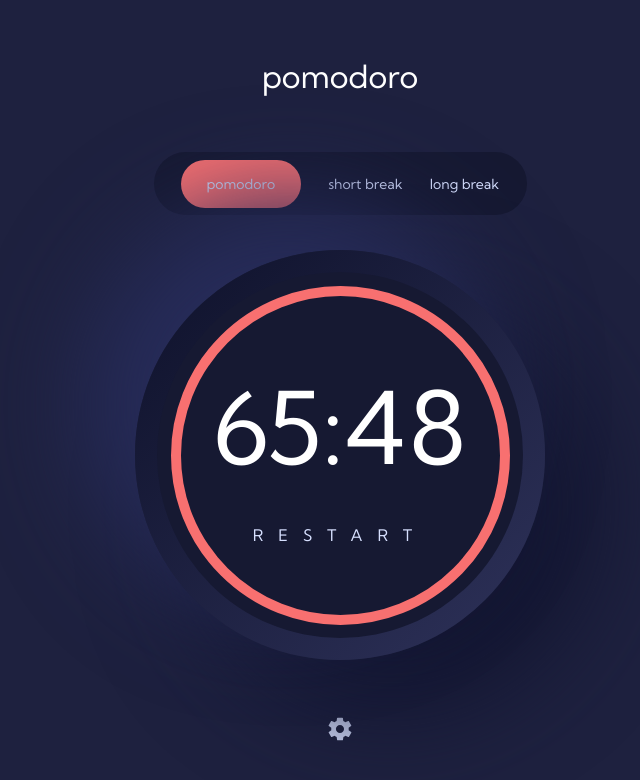
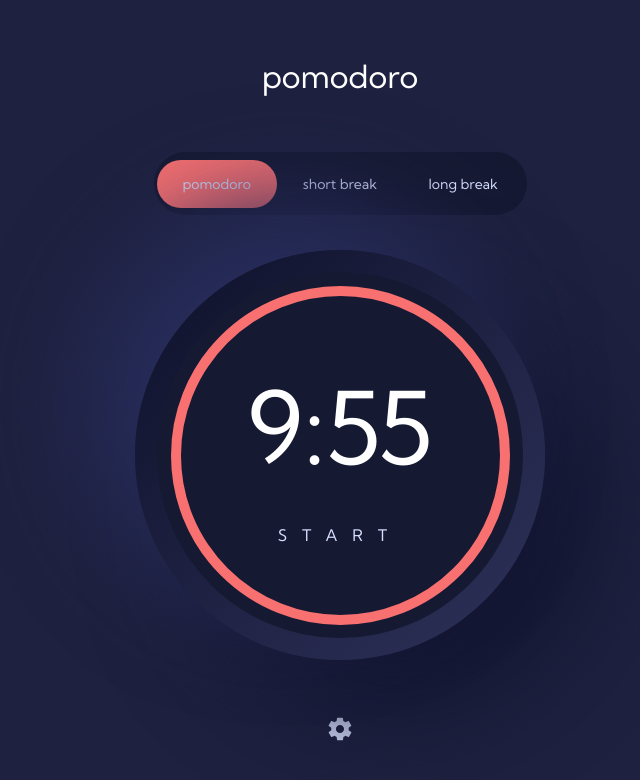
Before and after one commit to kwe92/PomodoroTimerApp, a React (Create React App) app: page / in a window 1280 px wide. Shown: the top 780 px of the page, without its empty margins (300-940 px from the left). Built offline with nearby package versions, Linux system fonts and the light colour scheme.

Commit message:
Implemented react-timer-hook

```diff
--- a/src/components/timer/Timer.tsx
+++ b/src/components/timer/Timer.tsx
@@ -1,4 +1,14 @@
-import React, { Fragment } from "react";
+import React, {
+  Dispatch,
+  Fragment,
+  SetStateAction,
+  useEffect,
+  useState,
+} from "react";
+
+import AppTheme from "../../styles/theme/AppTheme";
+
+import { TimerSettings } from "react-timer-hook";
 
 // TODO: Refactor divs into tyled components
 import {
@@ -12,28 +22,99 @@ import {
   GearIcon,
 } from "./timerStyles";
 
+import { useTimer } from "react-timer-hook";
+
+const theme = AppTheme;
+
 // State Machine to solve for ["pomodoro", "short break", "long break"]??
 const PomodoroTimer = () => {
+  const [pomodoro, setPomodoro] = useState(true);
+  const [shortBreak, setShortBreak] = useState(false);
+  const [longBreak, setLongBreak] = useState(false);
+  const [timerText, setTimerText] = useState("START");
   const options: String[] = ["pomodoro", "short break", "long break"];
-  const optionListItems = options.map((option) => (
-    <li>
-      <HighlightBubble>
-        <p>{option}</p>
-      </HighlightBubble>
-    </li>
-  ));
+  const time = new Date();
+  time.setSeconds(time.getSeconds() + 600); // 10 minutes timer
+
+  const {
+    seconds,
+    minutes,
+    hours,
+    days,
+    isRunning,
+    start,
+    pause,
+    resume,
+    restart,
+  } = useTimer({
+    expiryTimestamp: time,
+    onExpire: () => console.warn("onExpire called"),
+  });
 
   return (
     <TimerContentContainer>
       <Title>pomodoro</Title>
-      {/* <OptionsMenu id="options-menu">{optionListItems}</OptionsMenu> */}
 
       <OptionsMenu id="options-menu">
-        <HighlightBubble id="bubble">
+        <HighlightBubble
+          id="bubble"
+          style={{
+            background: pomodoro
+              ? theme.otherColors.red0
+              : theme.darkColors.shade0,
+          }}
+          onClick={() => {
+            if (pomodoro) {
+              return;
+            } else {
+              setPomodoro(true);
+              setShortBreak(false);
+              setLongBreak(false);
+            }
+          }}
+        >
           <p>pomodoro</p>
         </HighlightBubble>
-        <p>short break</p>
-        <p>long break</p>
+
+        <HighlightBubble
+          id="bubble"
+          style={{
+            background: shortBreak
+              ? theme.otherColors.red0
+              : theme.darkColors.shade0,
+          }}
+          onClick={() => {
+            if (shortBreak) {
+              return;
+            }
+            {
+              setPomodoro(false);
+              setShortBreak(true);
+              setLongBreak(false);
+            }
+          }}
+        >
+          <p>short break</p>
+        </HighlightBubble>
+        <HighlightBubble
+          id="bubble"
+          style={{
+            background: longBreak
+              ? theme.otherColors.red0
+              : theme.darkColors.shade0,
+          }}
+          onClick={() => {
+            if (longBreak) {
+              return;
+            } else {
+              setPomodoro(false);
+              setShortBreak(false);
+              setLongBreak(true);
+            }
+          }}
+        >
+          <p>long break</p>
+        </HighlightBubble>
       </OptionsMenu>
       <div
         style={{
@@ -50,18 +131,30 @@ const PomodoroTimer = () => {
         <Circle1 id="c1" />
         <Circle2 />
         <Circle3>
-          <p style={{ color: "white", fontSize: "100px" }}>65:48</p>
+          <p
+            style={{ color: "white", fontSize: "100px" }}
+          >{`${minutes}:${seconds
+            .toPrecision(2)
+            .toString()
+            .replace(".", "")}`}</p>
           {/* GAP */}
           <div style={{ height: "36px" }} />
 
+          {/* TODO: TURN INTO BUTTONS ? */}
           <p
             style={{
               fontSize: "1rem",
               letterSpacing: "15px",
               color: "rgba(215,224,255,1)",
+              // textAlign: "center",
+            }}
+            onClick={() => {
+              timerText == "START"
+                ? setTimerText("PAUSE")
+                : setTimerText("START");
             }}
           >
-            RESTART
+            {timerText}
           </p>
         </Circle3>
       </div>
```
